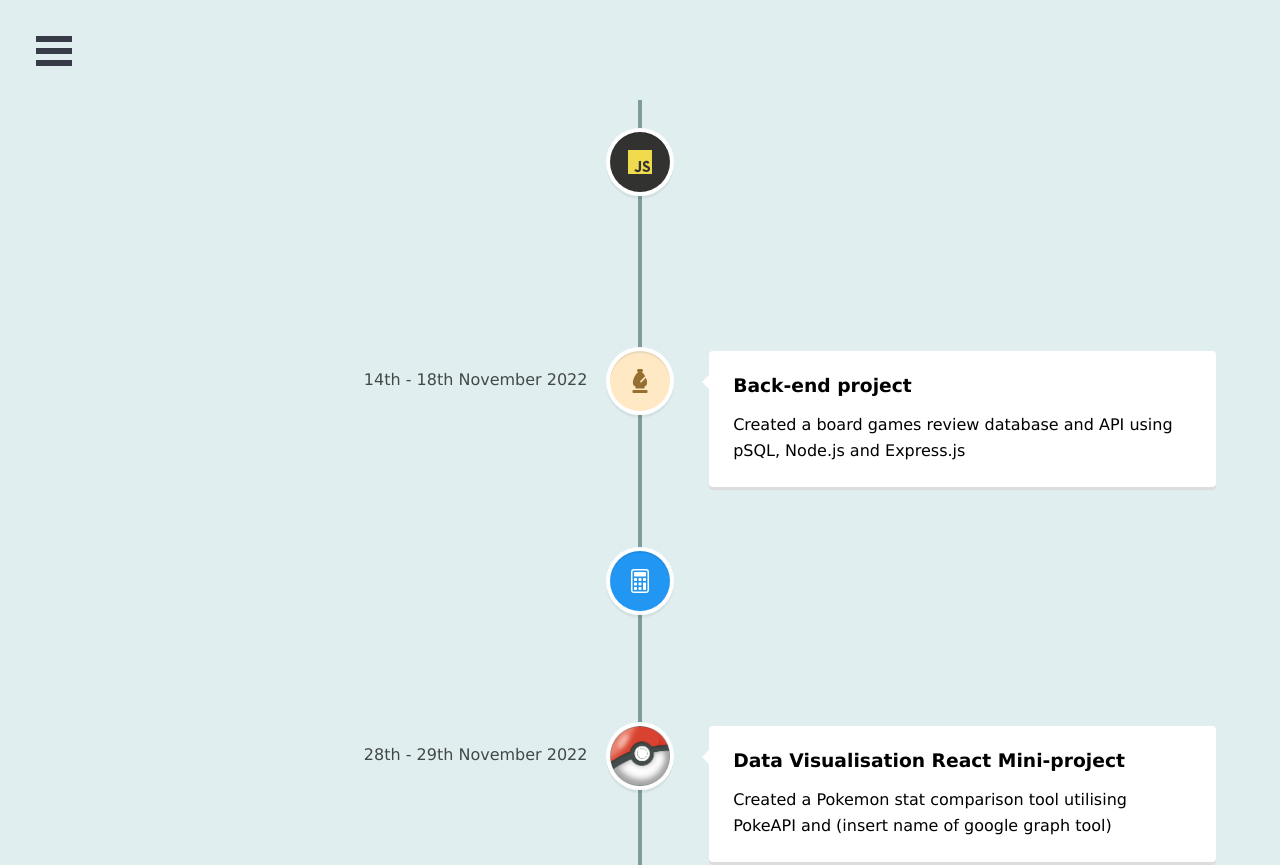
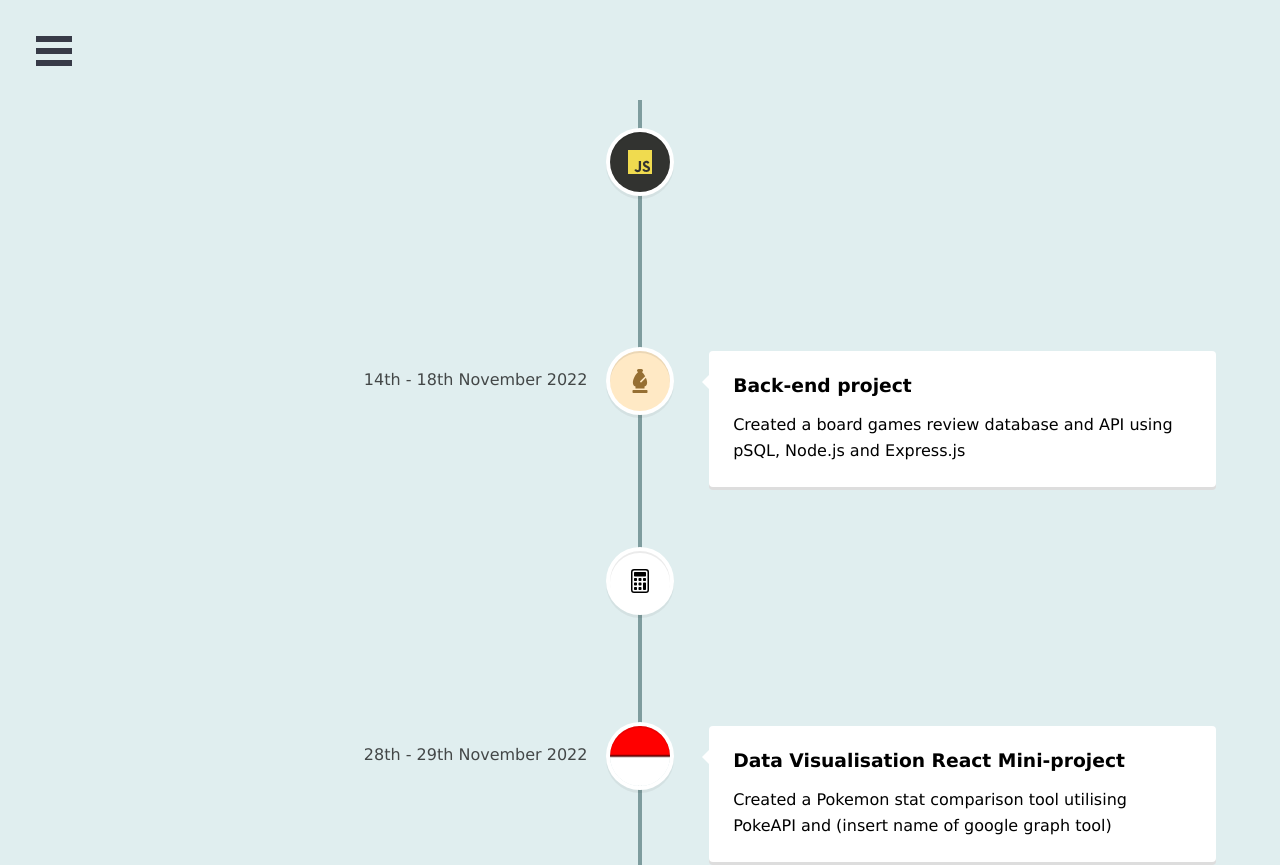
Before and after one commit to JJW-27/portfolio, a React (Create React App) app: page /timeline in a window 1280 px wide. Shown: the top 865 px of the page. Built offline with nearby package versions, Linux system fonts and the light colour scheme.

Commit message:
final polishes on basic layout and styling of timeline

```diff
--- a/src/assets/PokeballIcon.jsx
+++ /dev/null
@@ -1,5 +0,0 @@
-const PokeballIcon = () => {
-  return <img src={require('./Pokeball.png')} height="60px" width="60px" />;
-};
-
-export default PokeballIcon;
--- a/src/components/Timeline.jsx
+++ b/src/components/Timeline.jsx
@@ -7,10 +7,8 @@ import 'react-vertical-timeline-component/style.min.css';
 import { SiJavascript as JavaScript } from 'react-icons/si';
 import { FaChessBishop as Bishop } from 'react-icons/fa';
 import { BsCalculator as Calculator } from 'react-icons/bs';
-
 import { ImLeaf as Leaf } from 'react-icons/im';
 import { BsThreeDots as Dots } from 'react-icons/bs';
-import PokeballIcon from '../assets/PokeballIcon';
 
 const Timeline = () => {
   return (
@@ -46,7 +44,7 @@ const Timeline = () => {
       <VerticalTimelineElement
         className="vertical-timeline-element--work"
         date="24th November 2022"
-        iconStyle={{ background: 'rgb(33, 150, 243)', color: '#fff' }}
+        iconStyle={{ background: '#fff', color: 'rgb(0,0,0)' }}
         icon={<Calculator />}
       >
         <h3 className="vertical-timeline-element-title">
@@ -61,11 +59,11 @@ const Timeline = () => {
         date="28th - 29th November 2022"
         iconStyle={
           {
-            // background:
-            //   'linear-gradient(180deg, rgba(255,0,0,1) 0%, rgba(255,0,0,1) 47%, rgba(83,0,0,1) 50%, rgba(255,255,255,1) 53%)',
+            background:
+              'linear-gradient(180deg, rgba(255,0,0,1) 0%, rgba(255,0,0,1) 47%, rgba(83,0,0,1) 50%, rgba(255,255,255,1) 53%)',
           }
         }
-        icon={<PokeballIcon />}
+        icon={''}
       >
         <h3 className="vertical-timeline-element-title">
           Data Visualisation React Mini-project
```
